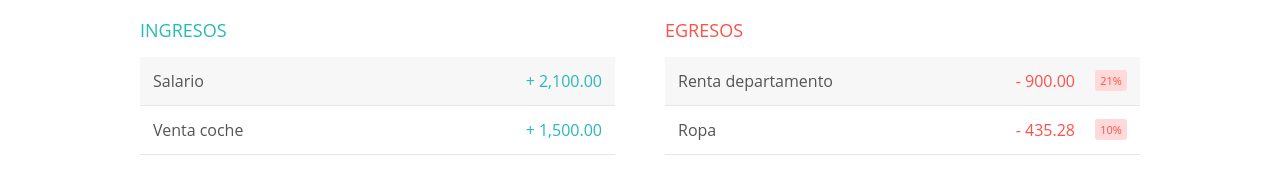
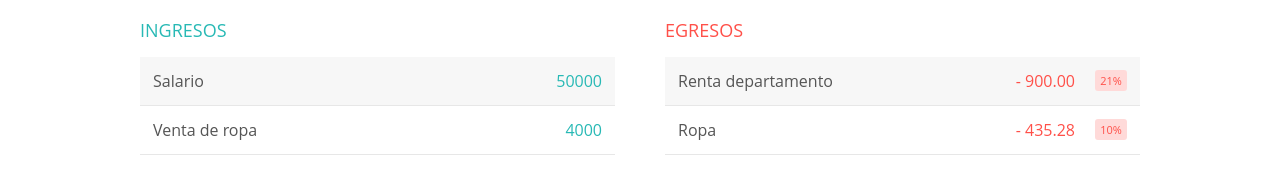
Before and after one commit to damianarp/presupuesto-app-angular, an Angular app: page / in a window 1280 px wide. Shown: the part 436-630 px from the top of the page. Built offline with nearby package versions, Linux system fonts and the light colour scheme.

Commit message:
Configuración de componente Ingresos

```diff
--- a/src/app/ingreso/ingreso.component.html
+++ b/src/app/ingreso/ingreso.component.html
@@ -2,26 +2,16 @@
   <h2 class="ingreso_titulo">Ingresos</h2>
 
 
-      <div class="elemento limpiarEstilos">
-          <div class="elemento_descripcion">Salario</div>
+      <div *ngFor="let ingreso of ingresos" class="elemento limpiarEstilos">
+          <div class="elemento_descripcion">{{ingreso.descripcion}}</div>
           <div class="right limpiarEstilos">
-              <div class="elemento_valor">+ 2,100.00</div>
+              <div class="elemento_valor">{{ingreso.valor}}</div>
               <div class="elemento_eliminar">
                   <button class="elemento_eliminar--btn">
-                      <i class="ion-ios-close-outline"></i>
+                      <i class="ion-ios-close-outline" (click)="eliminarRegistro(ingreso)"></i>
                   </button>
               </div>
           </div>
       </div>
 
-      <div class="elemento limpiarEstilos">
-          <div class="elemento_descripcion">Venta coche</div>
-          <div class="right limpiarEstilos">
-              <div class="elemento_valor">+ 1,500.00</div>
-              <div class="elemento_eliminar">
-                  <button class="elemento_eliminar--btn"><i class="ion-ios-close-outline"></i></button>
-              </div>
-          </div>
-      </div>
-
 </div>
--- a/src/app/ingreso/ingreso.component.ts
+++ b/src/app/ingreso/ingreso.component.ts
@@ -1,4 +1,6 @@
+import { IngresoServicio } from './ingreso.servicio';
 import { Component, OnInit } from '@angular/core';
+import { Ingreso } from './ingreso.model';
 
 @Component({
   selector: 'app-ingreso',
@@ -6,10 +8,16 @@
   styleUrls: ['./ingreso.component.css']
 })
 export class IngresoComponent implements OnInit {
+  ingresos: Ingreso[]=[];
 
-  constructor() { }
+  constructor(private ingresoServicio: IngresoServicio) { }
 
   ngOnInit() {
+    this. ingresos = this.ingresoServicio.ingresos;
+  }
+
+  eliminarRegistro(ingreso: Ingreso) {
+    this.ingresoServicio.eliminar(ingreso);
   }
 
 }
--- a/src/app/ingreso/ingreso.servicio.ts
+++ b/src/app/ingreso/ingreso.servicio.ts
@@ -5,4 +5,9 @@
     new Ingreso("Salario", 50000),
     new Ingreso("Venta de ropa", 4000)
   ];
+
+  eliminar(ingreso: Ingreso) {
+    const indice: number = this.ingresos.indexOf(ingreso);
+    this.ingresos.splice(indice,1);
+  }
 }
```
